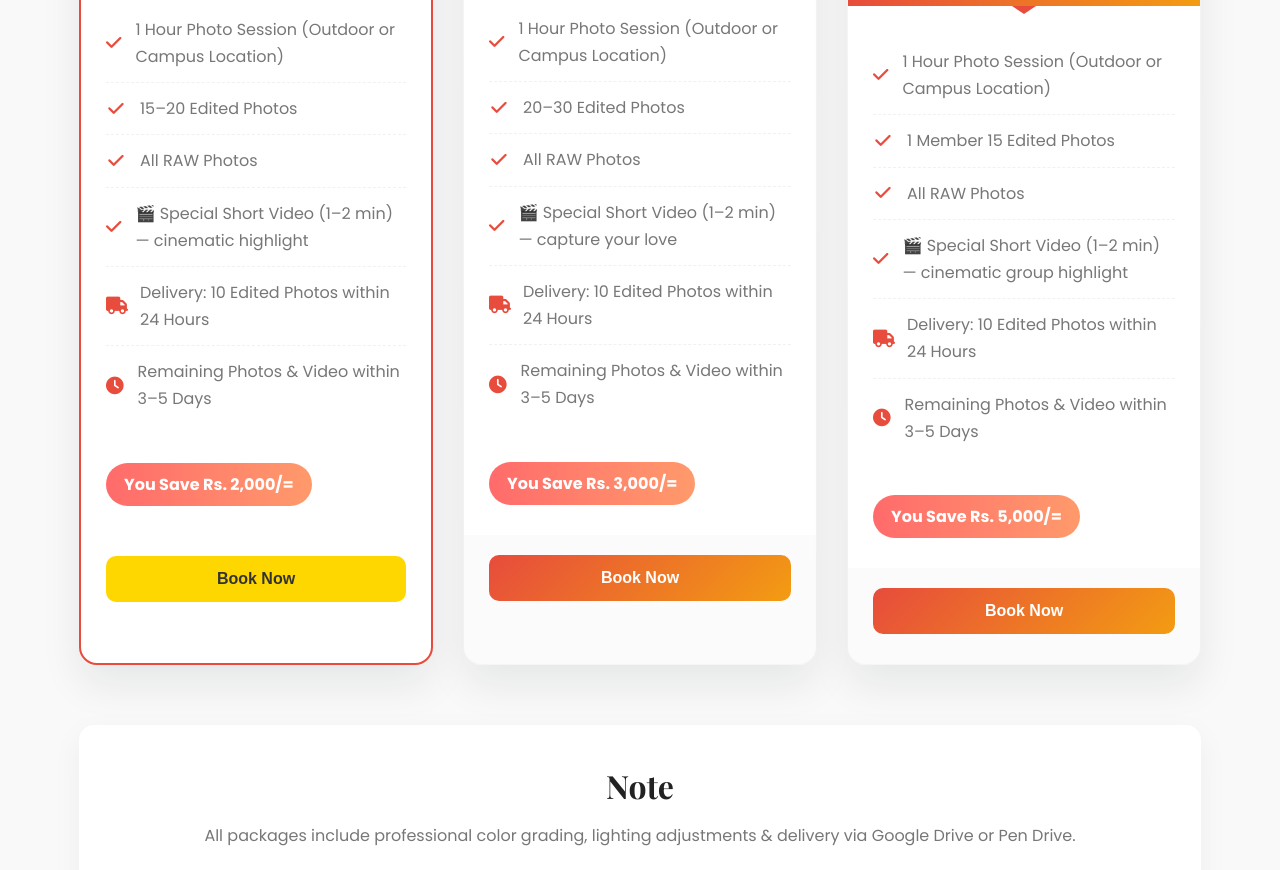
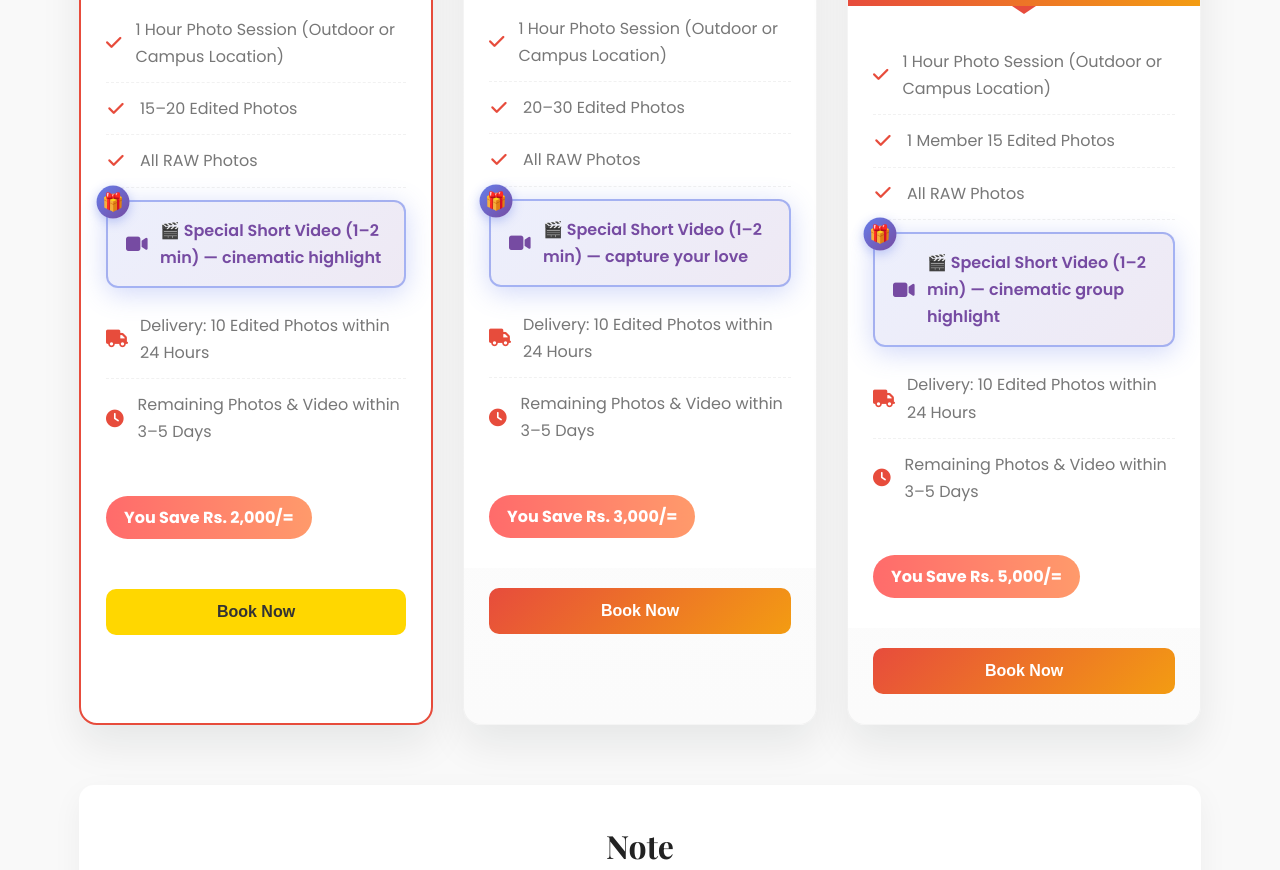
Before and after one commit to viewroplus/VIEWRO, a plain HTML site: page index.html in a window 1280 px wide. Shown: the part 2626-3496 px from the top of the page. Drawn offline with nearby package versions, Linux system fonts and the light colour scheme.

Commit message:
update gift

```diff
--- a/index.html
+++ b/index.html
@@ -551,6 +551,66 @@
             font-size: 1.1rem;
             width: 20px;
             text-align: center;
+        }
+
+        /* Special Video Feature Highlight */
+        .offer-features li[data-feature="video"] {
+            background: linear-gradient(135deg, rgba(102, 126, 234, 0.12) 0%, rgba(118, 75, 162, 0.12) 100%);
+            border: 2px solid rgba(102, 126, 234, 0.4);
+            border-radius: 12px;
+            padding: 15px 18px;
+            margin: 12px 0;
+            position: relative;
+            font-weight: 600;
+            color: #764ba2;
+            box-shadow: 0 4px 20px rgba(102, 126, 234, 0.2);
+            animation: videoFeaturePulse 3s ease-in-out infinite;
+        }
+
+        @keyframes videoFeaturePulse {
+            0%, 100% {
+                box-shadow: 0 4px 20px rgba(102, 126, 234, 0.2);
+                border-color: rgba(102, 126, 234, 0.4);
+            }
+            50% {
+                box-shadow: 0 6px 30px rgba(102, 126, 234, 0.35);
+                border-color: rgba(102, 126, 234, 0.6);
+            }
+        }
+
+        .offer-features li[data-feature="video"]::before {
+            content: '🎁';
+            position: absolute;
+            left: -10px;
+            top: -10px;
+            background: linear-gradient(135deg, #667eea, #764ba2);
+            color: white;
+            width: 30px;
+            height: 30px;
+            border-radius: 50%;
+            display: flex;
+            align-items: center;
+            justify-content: center;
+            font-size: 1rem;
+            box-shadow: 0 3px 10px rgba(102, 126, 234, 0.4);
+            animation: giftBounce 2s ease-in-out infinite;
+        }
+
+        @keyframes giftBounce {
+            0%, 100% { transform: translateY(0) scale(1); }
+            50% { transform: translateY(-5px) scale(1.1); }
+        }
+
+        .offer-features li[data-feature="video"] i {
+            color: #764ba2;
+            font-size: 1.2rem;
+        }
+
+        .offer-features li[data-feature="video"]:hover {
+            background: linear-gradient(135deg, rgba(102, 126, 234, 0.18) 0%, rgba(118, 75, 162, 0.18) 100%);
+            border-color: rgba(102, 126, 234, 0.6);
+            transform: translateY(-2px);
+            box-shadow: 0 8px 35px rgba(102, 126, 234, 0.3);
         }
 
         .offer-savings {
@@ -1936,7 +1996,7 @@
                             <li><i class="fas fa-check"></i> 1 Hour Photo Session (Outdoor or Campus Location)</li>
                             <li><i class="fas fa-check"></i> 15–20 Edited Photos</li>
                             <li><i class="fas fa-check"></i> All RAW Photos</li>
-                            <li><i class="fas fa-check"></i> 🎬 Special Short Video (1–2 min) — cinematic highlight</li>
+                            <li data-feature="video"><i class="fas fa-video"></i> 🎬 Special Short Video (1–2 min) — cinematic highlight</li>
                             <li><i class="fas fa-truck"></i> Delivery: 10 Edited Photos within 24 Hours</li>
                             <li><i class="fas fa-clock"></i> Remaining Photos & Video within 3–5 Days</li>
                         </ul>
@@ -1960,7 +2020,7 @@
                             <li><i class="fas fa-check"></i> 1 Hour Photo Session (Outdoor or Campus Location)</li>
                             <li><i class="fas fa-check"></i> 20–30 Edited Photos</li>
                             <li><i class="fas fa-check"></i> All RAW Photos</li>
-                            <li><i class="fas fa-check"></i> 🎬 Special Short Video (1–2 min) — capture your love</li>
+                            <li data-feature="video"><i class="fas fa-video"></i> 🎬 Special Short Video (1–2 min) — capture your love</li>
                             <li><i class="fas fa-truck"></i> Delivery: 10 Edited Photos within 24 Hours</li>
                             <li><i class="fas fa-clock"></i> Remaining Photos & Video within 3–5 Days</li>
                         </ul>
@@ -1984,7 +2044,7 @@
                             <li><i class="fas fa-check"></i> 1 Hour Photo Session (Outdoor or Campus Location)</li>
                             <li><i class="fas fa-check"></i> 1 Member 15 Edited Photos</li>
                             <li><i class="fas fa-check"></i> All RAW Photos</li>
-                            <li><i class="fas fa-check"></i> 🎬 Special Short Video (1–2 min) — cinematic group highlight</li>
+                            <li data-feature="video"><i class="fas fa-video"></i> 🎬 Special Short Video (1–2 min) — cinematic group highlight</li>
                             <li><i class="fas fa-truck"></i> Delivery: 10 Edited Photos within 24 Hours</li>
                             <li><i class="fas fa-clock"></i> Remaining Photos & Video within 3–5 Days</li>
                         </ul>
@@ -2150,7 +2210,8 @@
                 <input type="text" id="bookingName" class="form-control" placeholder="Your Name" required>
                 <input type="tel" id="bookingPhone" class="form-control" placeholder="Contact Number (10 digits)" required>
                 <input type="date" id="bookingDate" class="form-control" required>
-                <textarea id="bookingNote" class="form-control" placeholder="Optional note (e.g. preferred time, location)"></textarea>
+                <input type="time" id="bookingTime" class="form-control" required>
+                <textarea id="bookingNote" class="form-control" placeholder="Optional note (e.g. location, special requests)"></textarea>
                 <input type="hidden" id="bookingService" value="">
                 <input type="hidden" id="bookingPrice" value="">
                 <div style="display:flex; gap:10px; justify-content:flex-end; margin-top:8px;">
@@ -3373,6 +3434,7 @@ Thank you!`;
             const name = document.getElementById('bookingName').value.trim();
             const phone = document.getElementById('bookingPhone').value.trim();
             const date = document.getElementById('bookingDate').value;
+            const time = document.getElementById('bookingTime').value;
             const note = document.getElementById('bookingNote').value.trim();
             const service = bookingServiceField.value;
             const price = bookingPriceField.value;
@@ -3382,9 +3444,18 @@ Thank you!`;
             const phoneDigits = phone.replace(/\D/g, '');
             if (phoneDigits.length !== 10) { alert('Please enter a valid 10-digit phone number.'); return; }
             if (!date) { alert('Please choose a booking date.'); return; }
+            if (!time) { alert('Please select a booking time.'); return; }
+
+            // Format time for display (convert 24h to 12h format)
+            const timeParts = time.split(':');
+            const hours = parseInt(timeParts[0]);
+            const minutes = timeParts[1];
+            const ampm = hours >= 12 ? 'PM' : 'AM';
+            const displayHours = hours % 12 || 12;
+            const formattedTime = `${displayHours}:${minutes} ${ampm}`;
 
             const whatsappNumber = '94766096453';
-            const msg = `Hello VIEWRO,\n\nI want to book:\nPackage: ${service}\nPrice: ${price}\nName: ${name}\nContact: ${phone}\nDate: ${date}\nNote: ${note || '-'}\n\nPlease confirm availability. Thank you!`;
+            const msg = `Hello VIEWRO,\n\nI want to book:\nPackage: ${service}\nPrice: ${price}\nName: ${name}\nContact: ${phone}\nDate: ${date}\nTime: ${formattedTime}\nNote: ${note || '-'}\n\nPlease confirm availability. Thank you!`;
             const url = `https://wa.me/${whatsappNumber}?text=${encodeURIComponent(msg)}`;
             window.open(url, '_blank');
             // close modal after opening WA
```
Lines whose indentation alone changed are shown as unchanged.
